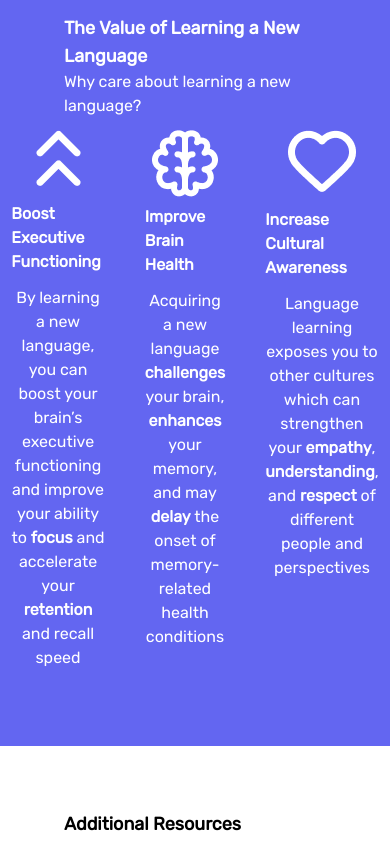
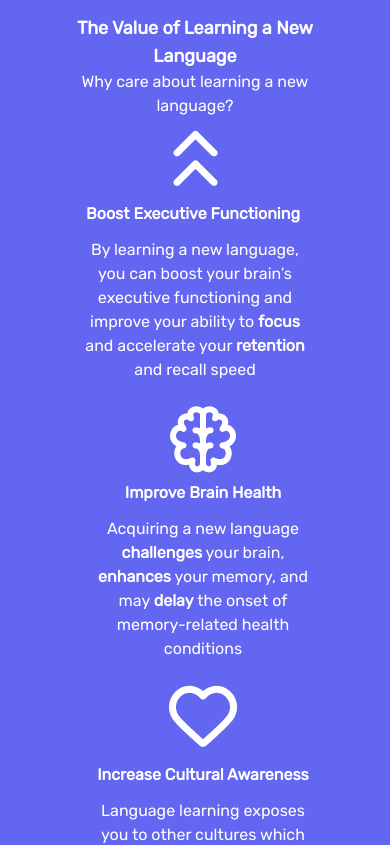
Before and after one commit to UW-INFO442-AU23/jelly-cats, a React (Create React App) app: page /resources in a window 390 px wide. Shown: the part 605-1450 px from the top of the page. Built offline with nearby package versions, Linux system fonts and the light colour scheme; no server answers.

Commit message:
resource responsiveness

```diff
--- a/src/components/Resources/Resources.js
+++ b/src/components/Resources/Resources.js
@@ -20,47 +20,46 @@ export default function Resources(props) {
             </div>
 
 
-            <div className='flex flex-col items-center w-screen p-16 bg-indigo-500 h-110'>
+            <div className='flex flex-col items-center w-screen p-16 text-center bg-indigo-500 h-110'>
                 {/* <div className="my-4"> */}
                     <h2 className='text-lg font-bold text-white md:text-2xl lg:text-4xl'>The Value of Learning a New Language</h2>
-                    <h3 className='text-base text-white md:text-2xl lg:text-4xl'>Why care about learning a new language?</h3>
+                    <h3 className='text-white md:text-2xl lg:text-4xl'>Why care about learning a new language?</h3>
                 {/* </div> */}
 
-                <div className="flex space-x-4 md:space-x-8 lg:space-x-12">
+                <div className="flex flex-col space-x-4 md:flex-row md:space-x-8 lg:space-x-12">
                     {/* Benefit 1 */}
-                    <div className="flex flex-col items-center p-3 md:p-6 lg:p-9">
+                    <div className="flex flex-col items-center justify-center p-3 md:p-6 lg:p-9">
                         <img className="mb-2 md:w-fit md:h-1/2 lg:h-fit" src={Boost} alt="boost icon" />
-                        <h3 className="text-base font-bold text-white mt-2">Boost Executive Functioning </h3>
-                        <p1 className="text-base text-center text-white mt-3">By learning a new language, you can boost your brain’s executive functioning and improve your ability to <b>focus</b> and accelerate your <b>retention</b> and recall speed</p1>
+                        <h3 className="mt-2 font-bold text-white">Boost Executive Functioning </h3>
+                        <p1 className="mt-3 text-white">By learning a new language, you can boost your brain’s executive functioning and improve your ability to <b>focus</b> and accelerate your <b>retention</b> and recall speed</p1>
                     </div>
 
                     {/* Benefit 2 */}
                     <div className="flex flex-col items-center p-3 md:p-6 lg:p-9">
                         <img className="mb-2 md:w-fit md:h-1/2 lg:h-fit" src={Brain} alt="brain icon" />
-                        <h3 className="text-base font-bold text-white">Improve Brain Health</h3>
-                        <p1 className="text-base text-center text-white mt-3">Acquiring a new language <b>challenges</b> your brain, <b>enhances</b> your memory, and may <b>delay</b> the onset of memory-related health conditions</p1>
+                        <h3 className="font-bold text-white">Improve Brain Health</h3>
+                        <p1 className="mt-3 text-white">Acquiring a new language <b>challenges</b> your brain, <b>enhances</b> your memory, and may <b>delay</b> the onset of memory-related health conditions</p1>
                     </div>
 
                     {/* Benefit 3 */}
                     <div className="flex flex-col items-center p-3 md:p-6 lg:p-9">
                         <img className="mb-2 md:w-fit md:h-1/2 lg:h-fit" src={Heart} alt="heart icon" />
-                        <h3 className="text-base font-bold text-white mt-2">Increase Cultural Awareness</h3>
-                        <p1 className="text-base text-center text-white mt-3">Language learning exposes you to other cultures which can strengthen your <b>empathy</b>, <b>understanding</b>, and <b>respect</b> of different people and perspectives</p1>
+                        <h3 className="mt-2 font-bold text-white">Increase Cultural Awareness</h3>
+                        <p1 className="mt-3 text-white">Language learning exposes you to other cultures which can strengthen your <b>empathy</b>, <b>understanding</b>, and <b>respect</b> of different people and perspectives</p1>
                     </div>
                 </div>
             </div>
-
             {/* Additional Resources */}
             <div className="m-16">
                 <h1 className='text-lg font-bold md:text-2xl lg:text-4xl'>Additional Resources</h1>
-                    <h3 className='text-lg md:text-2xl mt-4'>Here are some additional readings and links to learn more about another language</h3>
+                <h3 className='mt-4 text-lg md:text-2xl'>Here are some additional readings and links to learn more about another language</h3>
             </div>
 
             {/* Spanish Resources */}
             <div className="m-16">
                 <h2 className="font-bold">Spanish</h2>
                 <h3>Get access to additional worksheets, videos, podcasts, and games for Spanish language learners of all levels.</h3>
-                    <ul className="list-disc list-inside underline text-indigo-400">
+                <ul className="text-indigo-400 underline list-disc list-inside">
                     <li><a href="https://www.onlinefreespanish.com/" aria-label="Click for Online Free Spanish Resource">OnlineFreeSpanish</a></li>
                     <li><a href="https://personal.colby.edu/~bknelson/SLC/" aria-label="Click for Spanish Language & Culture  Resource">Spanish Language & Culture</a></li>
                     <li><a href="https://laits.utexas.edu/spe/index/siteindex/#adv" aria-label="Click for Spanish Proficiency Exercises">Spanish Proficiency Exercises</a></li>
@@ -71,7 +70,7 @@ export default function Resources(props) {
             <div className="m-16">
                 <h2 className="font-bold">French</h2>
                 <h3>Learn and improve your French skills through additional online lessons, worksheets, flashcards, practice quizzes, and games.</h3>
-                    <ul className="list-disc list-inside underline text-indigo-400">
+                <ul className="text-indigo-400 underline list-disc list-inside">
                     <li><a href="https://www.elearningfrench.com/" aria-label="Click for E-Learning French Resource">ELearningFrench</a></li>
                     <li><a href="https://pollylingu.al/fr/en" aria-label="Click for Polly Lingual Resource">Polly Lingual</a></li>
                     <li><a href="https://www.mondly.com/learn-french-online" aria-label="Click for Mondly by Pearson Resource">Mondly by Pearson</a></li>
@@ -83,7 +82,7 @@ export default function Resources(props) {
             <div className="m-16">
                 <h2 className="font-bold">ASL</h2>
                 <h3>Get access to a comprehensive dictionary and practice your ASL through interactive videos, tutorials, games, and quizzes.</h3>
-                    <ul className= "list-disc list-inside underline text-indigo-400">
+                <ul className= "text-indigo-400 underline list-disc list-inside">
                     <li><a href="https://www.lifeprint.com/" aria-label="Click for Life Print Resource">Life Print</a></li>
                     <li><a href="https://aslpro.cc/" aria-label="Click for ASL Pro Resource">ASL Pro</a></li>
                     <li><a href="https://www.signingsavvy.com/" aria-label="Click for Signing Savvy Resource">Signing Savvy</a></li>
```
Lines whose indentation alone changed are shown as unchanged.
